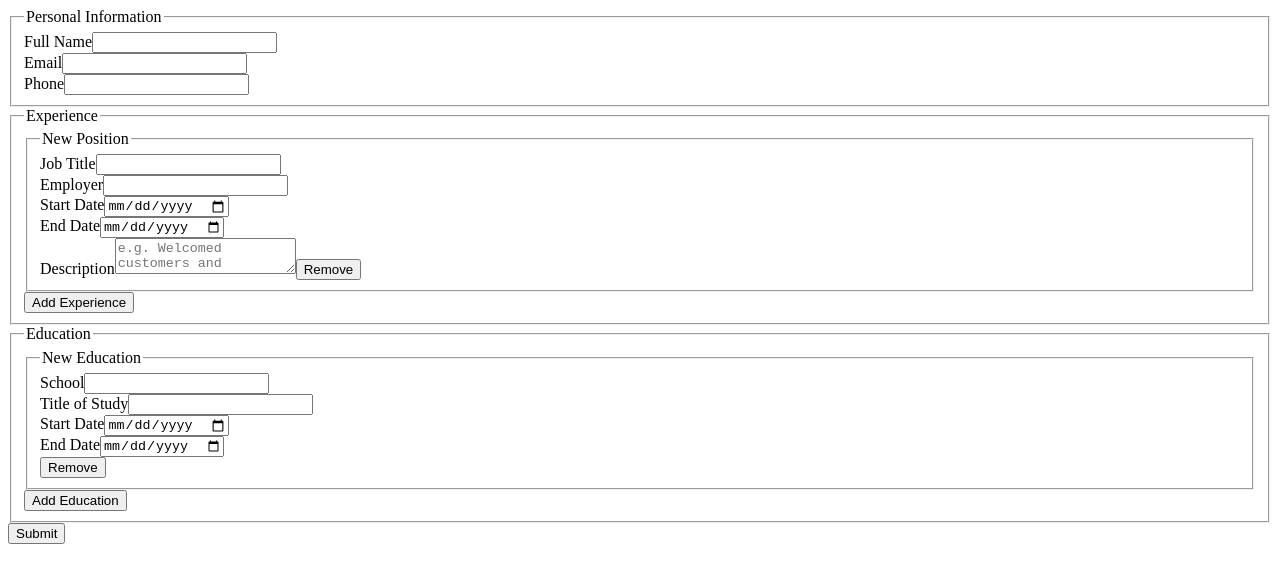
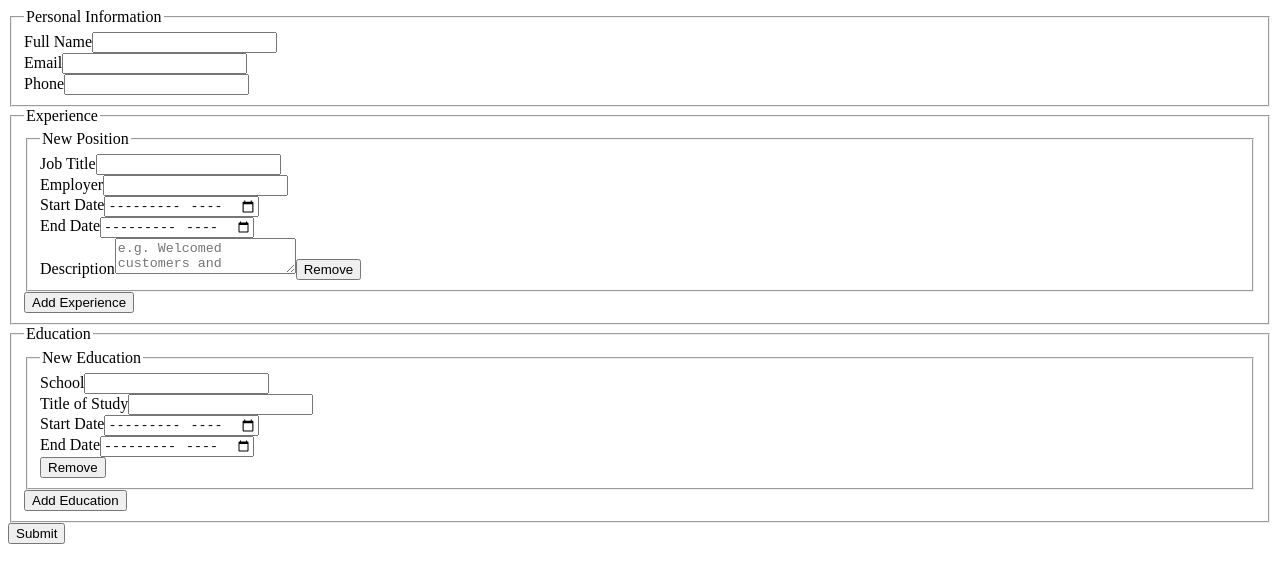
Before and after one commit to cgrustas/cv-application, a React (Vite) app: page / in a window 1280 px wide. Shown: the top 582 px of the page. Built offline with nearby package versions, Linux system fonts and the light colour scheme.

Commit message:
feat: change date inputs from date to month type
CVs typically only show month/year for employment and education
dates rather than specific days.

```diff
--- a/src/components/Education.jsx
+++ b/src/components/Education.jsx
@@ -26,7 +26,7 @@ function Education({ data, onChange, onRemove }) {
         label="Start Date"
         name="startDate"
         id="education-start-date"
-        type="date"
+        type="month"
         value={startDate}
         onChange={handleChange}
       />
@@ -34,7 +34,7 @@ function Education({ data, onChange, onRemove }) {
         label="End Date"
         name="endDate"
         id="education-end-date"
-        type="date"
+        type="month"
         value={endDate}
         onChange={handleChange}
       />
--- a/src/components/Experience.jsx
+++ b/src/components/Experience.jsx
@@ -26,7 +26,7 @@ function Experience({ data, onChange, onRemove }) {
         label="Start Date"
         name="startDate"
         id="experience-start-date"
-        type="date"
+        type="month"
         value={startDate}
         onChange={handleChange}
       />
@@ -34,7 +34,7 @@ function Experience({ data, onChange, onRemove }) {
         label="End Date"
         name="endDate"
         id="experience-end-date"
-        type="date"
+        type="month"
         value={endDate}
         onChange={handleChange}
       />
```
